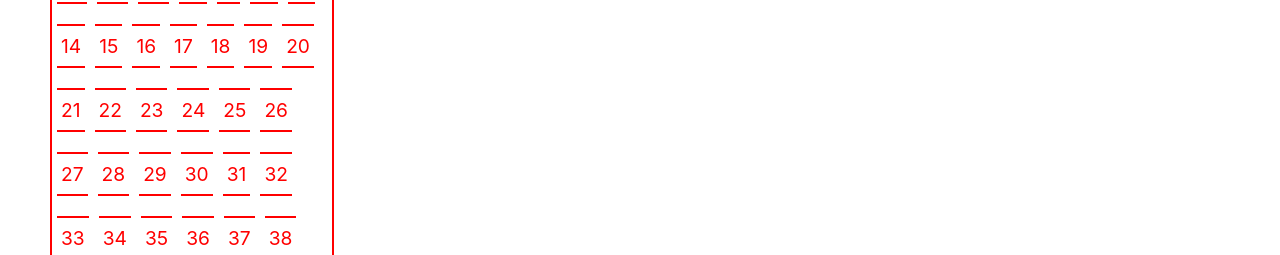
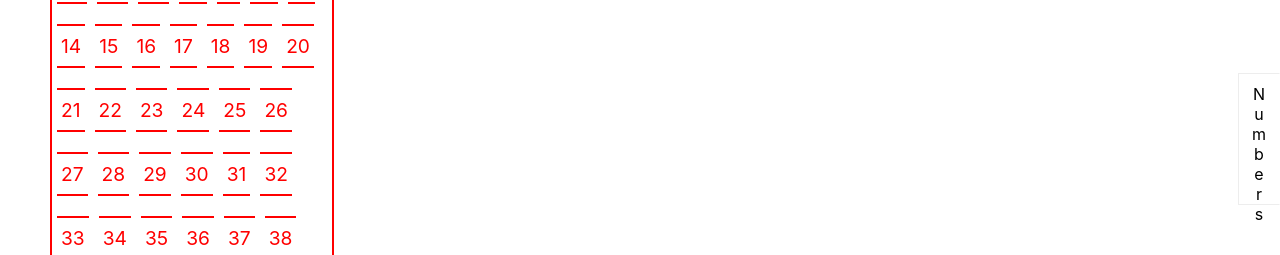
Before and after one commit to jacobkim9881/ltmaker, a React (Create React App) app: page / in a window 1280 px wide. Shown: the part 327-582 px from the top of the page. Built offline with nearby package versions, Linux system fonts and the light colour scheme.

Commit message:
item box added

```diff
--- a/src/App.js
+++ b/src/App.js
@@ -3,6 +3,7 @@ import styled from 'styled-components'
 
 import Ball from './component/ball'
 import Tag from './component/nameTag'
+import CheckBox from './component/checkBx'
 import * as d3 from 'd3'
 const history = require('./history.csv')
 //import Refresh from './component/Refresh'
@@ -18,13 +19,18 @@ class App extends Component {
     this.markNum = this.markNum.bind(this);
     this.checkNum = this.checkNum.bind(this);
     this.getCsv = this.getCsv.bind(this);
+    this.menuTurn = this.menuTurn.bind(this);
+    this.checkOn = this.checkOn.bind(this);
+    this.checkInBox = this.checkInBox.bind(this);
   }
 
   state = {
     nums: [],
-    test: [],
+    paper: [],
     checker: [],
-    histories: this.getCsv()
+    histories: this.getCsv(),
+    menuOn: false,
+    itemBox: []
 }
 
   getCsv() {
@@ -39,7 +45,7 @@ class App extends Component {
     for (let i = 1; i < 46; i++) {
       arr.push(i )
     }
-    this.setState({test: arr});
+    this.setState({paper: arr});
   }
   componentDidMount() {
     this.num45();
@@ -72,9 +78,9 @@ class App extends Component {
   }
 
   handleRefresh() {
-    let clicked = this.state.test.filter(num => typeof num === "string")
+    let clicked = this.state.paper.filter(num => typeof num === "string")
     console.log(clicked)
-    console.log(this.state.test)
+    console.log(this.state.paper)
     if (clicked.length !== 0) {
       let arr = [];
       for (let i = 0; i < 7; i++) {
@@ -117,35 +123,64 @@ class App extends Component {
       arr.push(i);
     }
     if (typeof tarArr !== "undefined") {
-      let getNums = this.state.test;
+      let getNums = this.state.paper;
       for (let i = 0; i < tarArr.length; i++) {
         getNums.splice([tarArr[i] - 1], 1, tarArr[i] + " " )
       }
-      this.setState({test: getNums});
-      console.log(this.state.test)
+      this.setState({paper: getNums});
+      console.log(this.state.paper)
     } else {};
   }
 
   checkNum(e) {
     e.preventDefault();
     let num = parseInt(e.currentTarget.id, 10);
-    let arr = this.state.test;
+    let arr = this.state.paper;
     let targetNum = arr[num - 1];
     if(typeof targetNum !== "string") {
       arr.splice(num - 1, 1, num + " ");
-      this.setState({test: arr});
+      this.setState({paper: arr});
     } else {
       arr.splice(num - 1, 1, num);
-      this.setState({test: arr});
+      this.setState({paper: arr});
     }
+  }
+
+  menuTurn() {
+    this.setState({menuOn: !this.state.menuOn})
+  }
+
+  checkOn(e) {
+    let id = e.target.id;
+    let nums = this.state.nums;
+    let cut = nums.splice(id, 1);
+    let itemBox = this.state.itemBox.concat([cut]);
+    console.log(cut)
+    this.setState({
+      nums: nums,
+      itemBox: itemBox
+    })
+  }
+
+  checkInBox(e) {
+    let id = e.target.id;
+    let itemBox = this.state.itemBox;
+    let cut = itemBox.splice(id, 1);
+    let nums = this.state.nums.concat([cut]);
+    console.log(cut)
+    this.setState({
+      nums: nums,
+      itemBox: itemBox
+    })
   }
 
   render() {
   return (
+    <div>
     <Main>
       <Paper>
       <Tag />
-      {this.state.test.map((mark, index) =>
+      {this.state.paper.map((mark, index) =>
         mark[mark.length - 1] === " " ?
         <NumCheck onClick={this.checkNum} id={mark}>
           {mark > 9 ?
@@ -169,6 +204,7 @@ class App extends Component {
 
       <Contain>
          {this.state.nums.map((arr, index) =>
+         <div>
           <Balls id={index} onClick={this.markNum}>
           {arr.map((eye, index) => <span>
           {index !== 0 && (index + 1)%7 === 0 ?
@@ -179,9 +215,34 @@ class App extends Component {
         }
         </span>)}
         </Balls>
+        <input type="checkbox" id={index} onChange={this.checkOn}/>
+       </div>
          )}
       </Contain>
     </Main>
+      {this.state.menuOn ?
+      <Nav>
+      <MyBox onClick={this.menuTurn} On>
+      Numbers
+      </MyBox>
+      <Items>
+        <ul>
+          {this.state.itemBox.map((arr, index) =>
+          <itemInBox>
+            {arr.map(num =>
+            <span>
+              {num + " "}
+            <input id={index} onChange={this.checkInBox} type="checkbox" value="itemInBox" />
+            </span>
+            )}
+          </itemInBox>)}
+        </ul>
+      </Items>
+      </Nav>:
+      <MyBox onClick={this.menuTurn} Off>
+      Numbers
+      </MyBox>}
+    </div>
   );
 }}
 
@@ -227,7 +288,7 @@ const Contain = styled.div`
 @media screen and (min-width: 480px) {
     width: 900px;
     height: 500px;
-    margin-left: 300px;
+    margin-left: 200px;
     position: absolute;
     display: inline-block;
 }
@@ -238,6 +299,7 @@ const Contain = styled.div`
   display: inline-block;
 `
 const Balls = styled.div`
+display: inline-block;
 @media screen and (min-width: 480px) {
 width: 855px;
 height: 120px;
@@ -289,3 +351,46 @@ const NumCheck = styled.span`
         color: red;
     }
 `
+const Items = styled.div`
+  height: 100%;
+  display: inline-block;
+  position: fixed;
+  right: 0;
+  width: 300px;
+  top: 0px;
+  border-width: 0 0 0 1px;
+  border-style: solid;
+  border-color: hsl(0, 0%, 93%);
+  z-index: -1;
+`
+
+const MyBox = styled.div`
+  writing-mode: vertical-rl;
+  text-orientation: upright;
+  div {
+  writing-mode: none;
+  text-orientation: none;
+  }
+  display: inline-block;
+  position: absolute;
+  padding-top: 10px;
+  padding-right: 10px;
+  width: 30px;
+  height: 120px;
+  border-width: 1px 1px 1px 1px;
+  border-style: solid;
+  border-color: hsl(0, 0%, 93%) hsl(0, 0%, 100%) hsl(0, 0%, 93%) hsl(0, 0%, 93%);
+  top: 50%;
+  ${props => props.Off ?
+  "right: 0px;" :
+  props.On ?
+  "right: 300px;" :
+  "right: 0px;"
+  }
+`
+const Nav = styled.div`
+`
+
+const itemInBox = styled.li`
+  list-style-type: none;
+`
--- a/src/component/ball.js
+++ b/src/component/ball.js
@@ -11,27 +11,48 @@ constructor(props) {
     this.showHistory = this.showHistory.bind(this);
 }
 state = {
-    history: [],
+    recent5: [],
     clicked: false
 }
 showHistory(e) {
         let targ = parseInt(e.currentTarget.id);
+        let recent5 = () => {
+            let arr = []
+            for (let i = 0; i < 5; i++) {
+                arr.push(text[i])
+            }
+            return arr;
+        }
+        let tarArrRe5 = recent5().filter(data =>
+            data.fst === targ || data.snd === targ || data.trd === targ ||
+            data.foth === targ || data.fvth === targ || data.sth === targ ||
+            data.bonus === targ
+            )
         let tarArr = text.filter(data =>
-            data.fst == targ || data.snd == targ || data.trd == targ ||
-            data.foth == targ || data.fvth == targ || data.sth == targ ||
-            data.bonus == targ
+            data.fst === targ || data.snd === targ || data.trd === targ ||
+            data.foth === targ || data.fvth === targ || data.sth === targ ||
+            data.bonus === targ
             )
         let count = tarArr.length
         let arr = [];
-        for (let i = 0; i < tarArr.length; i++) {
+        for (let i = 0; i < tarArrRe5.length; i++) {
             let data = tarArr[i];
-            arr.push(`round :${data.round}, date: ${data.date}`)
+            arr.push(`round :${data.round}, date: ${data.date} numbers: ${data.fst}, ${data.snd}, ${data.trd}, ${data.foth}, ${data.fvth}, ${data.sth}, ${data.bonus}`)
         }
         this.setState({
-            history: arr
+            recent5: arr
         })
         console.log(arr)
         console.log(count)
+}
+
+returnBall(color) {
+    return <Ball id={this.props.num} onClick={this.showHistory} color >
+    <Num >
+     {this.props.num}
+    </Num>
+    <History >{this.state.recent5.map(data =><li>{data}</li>)} </History>
+</Ball>
 }
 
 render() {
@@ -41,34 +62,34 @@ render() {
             <Num >
              {this.props.num}
             </Num>
-            <History >{this.state.history.map(data =><li>{data}</li>)} </History>
+            <History >{this.state.recent5.map(data =><li>{data}</li>)} </History>
         </Ball> :
         this.props.num >= 30 ?
         <Ball id={this.props.num} onClick={this.showHistory} grey>
             <Num>
              {this.props.num}
             </Num>
-            <History >{this.state.history.map(data =><li>{data}</li>)} </History>
+            <History >{this.state.recent5.map(data =><li>{data}</li>)} </History>
         </Ball> :
         this.props.num >= 20 ?
         <Ball id={this.props.num} onClick={this.showHistory} red>
         <Num>
          {this.props.num}
         </Num>
-        <History >{this.state.history.map(data =><li>{data}</li>)} </History>
+        <History >{this.state.recent5.map(data =><li>{data}</li>)} </History>
         </Ball> :
         this.props.num >= 10 ?
         <Ball id={this.props.num} onClick={this.showHistory} blue>
         <Num>
          {this.props.num}
         </Num>
-        <History >{this.state.history.map(data =><li>{data}</li>)} </History>
+        <History >{this.state.recent5.map(data =><li>{data}</li>)} </History>
         </Ball> :
         <Ball id={this.props.num} onClick={this.showHistory} >
         <Num>
          {this.props.num}
         </Num>
-        <History >{this.state.history.map(data =><li>{data}</li>)} </History>
+        <History >{this.state.recent5.map(data =><li>{data}</li>)} </History>
         </Ball>
     )
 }
--- /dev/null
+++ b/src/component/checkBx.js
@@ -0,0 +1,12 @@
+import React from 'react';
+import styled from 'styled-components'
+
+export default function checkBx() {
+    return <CheckBox />
+};
+
+const Box = () => <input type="checkbox" value="item" />
+
+const CheckBox = styled(Box)`
+    display: inline-block;
+`
```
Lines whose indentation alone changed are shown as unchanged.
